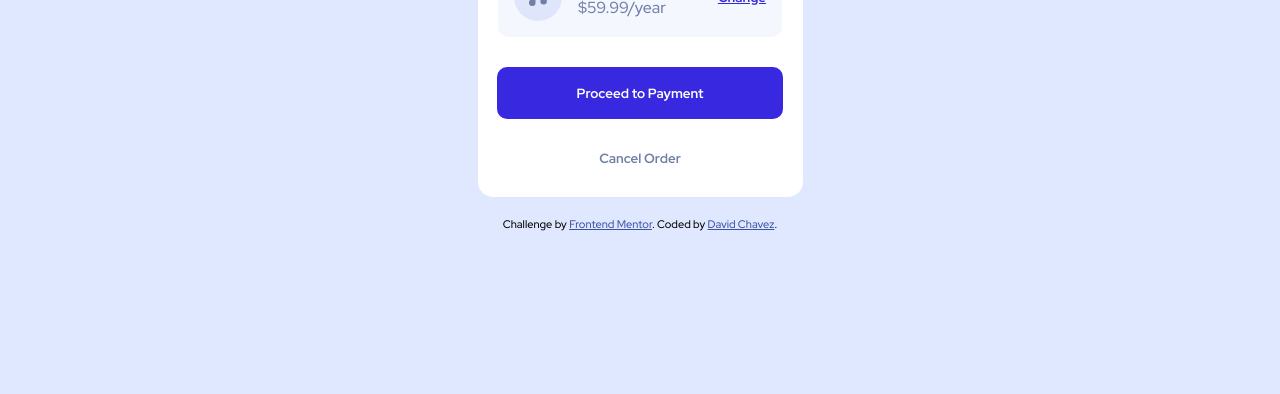
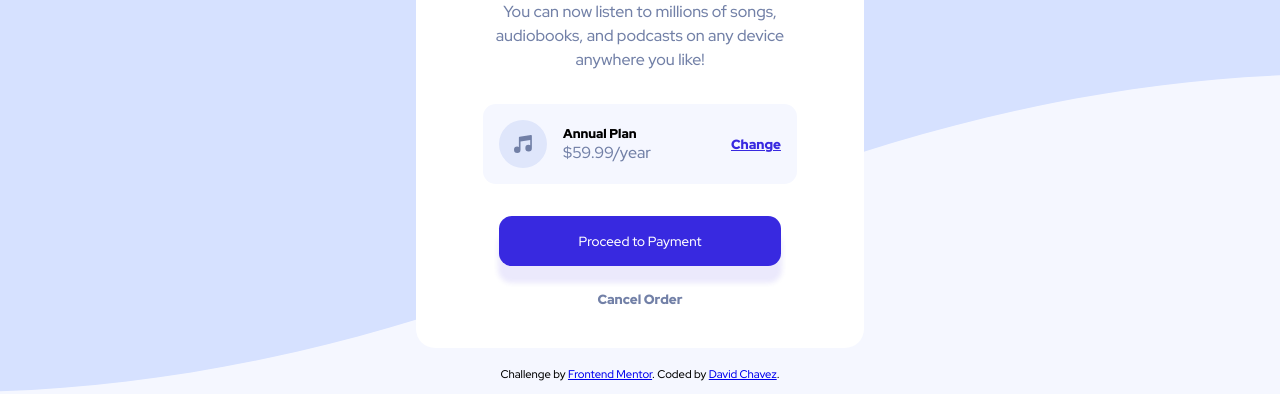
Before and after one commit to codeDavidC/order-summary-component, a plain HTML site: page index.html in a window 1280 px wide. Shown: the part 406-800 px from the top of the page. Drawn offline with Linux system fonts and the light colour scheme.

Commit message:
changes in responsiveness

```diff
--- a/index.html
+++ b/index.html
@@ -19,6 +19,7 @@
 
 <body>
   <div class="main-content" role="main">
+    <img class="hero-image" src="images/illustration-hero.svg" alt="A person enjoying music on their mobile device">
     <h1>Order Summary</h1>
 
     <p>You can now listen to millions of songs, audiobooks, and podcasts on any
--- a/styles.css
+++ b/styles.css
@@ -23,151 +23,180 @@ html {
     margin: 0;
 }
 
-/* CONTENT STYLING */
 body {
-    font-family: 'Red Hat Display', sans-serif;
-    background: url(images/pattern-background-mobile.svg) no-repeat center/cover, var(--pale-blue);
-    background-size: 100%;
+    width: 100%;
+    font-family: "Red Hat Display", sans-serif;
+    background: url(images/pattern-background-mobile.svg) no-repeat top/cover, var(--very-pale-blue);
     display: flex;
     flex-direction: column;
     align-items: center;
 }
 
 .main-content {
-    max-width: 325px;
-    margin: 20px;
-    padding-top: 180px;
-    padding-left: 15px;
-    padding-right: 15px;
-    border-radius: 15px;
-    background-color: #fff;
-    background: url(images/illustration-hero.svg) no-repeat top center, #ffffff;
-    background-size: 100%;
+    max-width: 20rem;
+    background: #fff;
     display: flex;
     flex-direction: column;
     align-items: center;
+    margin: 1.2rem;
+    margin-top: 4rem;
+    border-radius: 1.2rem;
+}
+
+.hero-image {
+    width: 100%;
+    border-radius: 1.2rem 1.2rem 0 0;
 }
 
 h1,
-h2 {
-    color: var(--dark-blue);
-    font-size: 1.5em;
+p {
+    text-align: center;
+}
+
+h1 {
+    margin-top: 1.2rem;
+    font-size: 1.5rem;
     font-weight: 900;
 }
 
-h2 {
-    color: var(--dark-blue);
-    font-size: 1em;
+.main-content>p {
+    margin-top: 1rem;
+    line-height: 1.5rem;
+    color: var(--desaturated-blue);
+    margin-left: 2rem;
+    margin-right: 2rem;
+}
+
+.container {
+    display: flex;
+    align-items: center;
+    background: var(--very-pale-blue);
+    border-radius: .8rem;
+    margin-top: 1rem;
+    padding: 1rem;
+}
+
+.container img {
+    padding-right: 1rem;
+    ;
+}
+
+.pricing {
+    margin-right: 1.5rem;
+}
+
+.pricing h2 {
+    font-size: .8rem;
     font-weight: 900;
 }
 
-
-
-.main-content>p {
+.pricing p {
     color: var(--desaturated-blue);
-    font-size: 1em;
-    text-align: center;
-    line-height: 1.5em;
-    padding: 10px;
-}
-
-.container {
-    background: var(--very-pale-blue);
-    border-radius: 10px;
-    margin-top: 20px;
-    padding: 16px;
-    display: flex;
-    align-items: center;
-}
-
-.container .icon {
-    padding-right: 16px;
-}
-
-.pricing {
-    width: 130px;
-}
-
-.pricing>p {
-    color: var(--desaturated-blue);
+    margin-top: 0;
+    font-size: .8rem;
 }
 
 .btn {
-    background-color: transparent;
-    border: none;
-    font-family: 'Red Hat Display', sans-serif;
-    font-weight: 700;
+    font-family: "Red Hat Display", sans-serif;
+    background: transparent;
+    border: transparent;
     cursor: pointer;
 }
 
 .btn-change {
     color: var(--bright-blue);
+    font-weight: 900;
     text-decoration: underline;
 }
 
-.btn-change:hover {
-    opacity: 0.8;
+.btn-primary {
+    background: var(--bright-blue);
+    color: white;
+    padding: 1rem 3rem;
+    border-radius: .8rem;
+    margin-top: 1rem;
+    box-shadow: 0px 16px 5px 1px hsla(245, 75%, 52%, .1);
 }
 
-
-.btn-primary {
-    color: #fff;
-    background: var(--bright-blue);
-    border-radius: 10px;
-    margin-top: 20px;
-    padding: 17px 60px;
-}
-
-.btn-primary:hover {
-    opacity: 0.8;
+.btn:hover {
+    opacity: .7;
 }
 
 .btn-secondary {
+    margin-top: 1rem;
+    margin-bottom: inherit;
+    font-weight: 900;
     color: var(--desaturated-blue);
-    margin: 20px;
 }
 
 .btn-secondary:hover {
-    color: var(--dark-blue);
+    color: black;
+    opacity: 1;
 }
 
 .attribution {
-    font-size: 11px;
-    text-align: center;
+    font-size: .7rem;
+    margin-bottom: .7rem;
 }
 
-.attribution a {
-    color: hsl(228, 45%, 44%);
-}
+@media screen and (min-width: 1100px) {
 
-@media screen and (min-width: 768px) {
     body {
-        background: url(images/pattern-background-desktop.svg) no-repeat top/cover, var(--pale-blue);
-        background-size: 100%;
+        background: url(images/pattern-background-desktop.svg) no-repeat top/cover, var(--very-pale-blue);
     }
 
     .main-content {
-        width: 450px;
-        padding-top: 180px;
+        max-width: 28rem;
+        margin-top: 6rem;
+    }
+
+    .main-content h1 {
+        margin-top: 2rem;
+        font-size: 2rem;
+    }
+
+    .main-content>p {
+        padding-left: 1rem;
+        padding-right: 1rem;
 
     }
 
-    .main-content>p {
-        padding: 20px 20px;
-
+    .container {
+        margin-top: 2rem;
     }
 
     .pricing {
-        width: 140px;
+        margin-right: 5rem;
+    }
+
+    .pricing.h2,
+    .pricing>p {
+        font-size: 1rem;
     }
 
     .btn-primary {
-        margin-top: 30px;
-        padding: 17px 80px;
+        margin-top: 2rem;
+        padding: 1rem 5rem;
     }
 
     .btn-secondary {
-        margin: 30px;
-
+        margin-top: 1.5rem;
+        margin-bottom: 2.5rem;
     }
 }
+
+@media screen and (max-width: 300px) {
+    .main-content p {
+        font-size: .8rem;
+        line-height: 1.2rem;
+    }
+
+    .btn-change {
+        font-size: .8rem;
+    }
+
+    .container {
+        padding: .3rem;
+    }
+
+}
```
